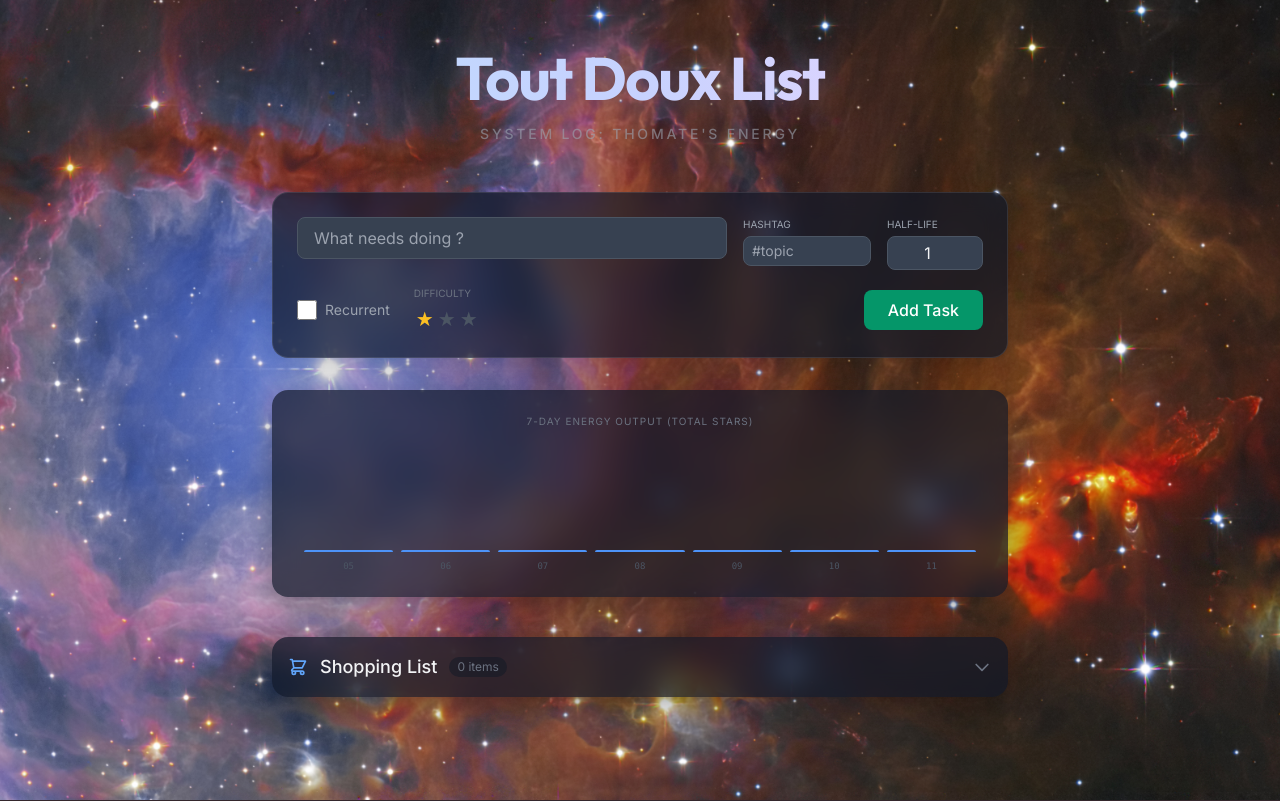
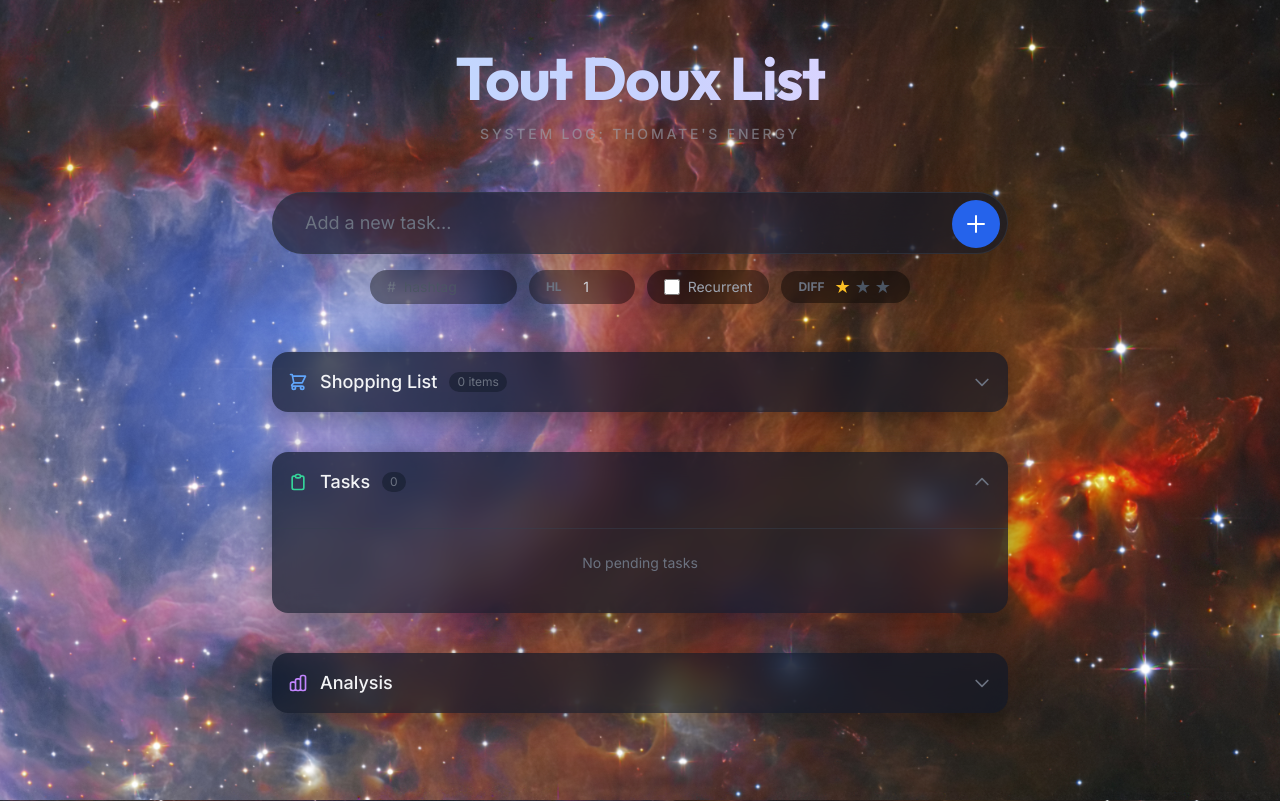
Before and after one commit to ThoHardy/HalfLife, a FastAPI app: page / in a window 1280 px wide. Run offline with FastAPI, Linux system fonts and the light colour scheme; data that the repository does not hold is empty; some libraries are stand-ins or nearby versions.

Commit message:
Frontend small revolution

```diff
--- a/crud.py
+++ b/crud.py
@@ -90,7 +90,8 @@ class TaskManagerCRUD:
             day_str = day.strftime('%Y-%m-%d')
             doc = self.db.collection('daily_stats').document(day_str).get()
             total = doc.to_dict().get('total_stars', 0) if doc.exists else 0
-            stats.append(DailyStat(date=day_str, total=total))
+            total = doc.to_dict().get('total_stars', 0) if doc.exists else 0
+            stats.append(DailyStat(date=day_str, total=total, day_name=day.strftime('%a')))
         return stats
 
     def get_shopping_items(self) -> List[ShoppingItem]:
--- a/models.py
+++ b/models.py
@@ -15,6 +15,7 @@ class Task(BaseModel):
 class DailyStat(BaseModel):
     date: str
     total: int
+    day_name: str
 
 class ShoppingItem(BaseModel):
     id: str
--- a/templates/components/graph.html
+++ b/templates/components/graph.html
@@ -1,6 +1,29 @@
 {% if stats %}
-<section class="mb-10 glass rounded-2xl p-6 border-none">
-    <h4 class="text-[10px] uppercase tracking-widest text-gray-500 mb-4 text-center">7-Day Energy Output (Total Stars)
+<section class="mb-10">
+    <details class="glass rounded-2xl overflow-hidden group border-none">
+        <summary
+            class="flex items-center justify-between p-4 cursor-pointer list-none hover:bg-gray-700/50 transition-colors">
+            <div class="flex items-center gap-3">
+                <span class="text-purple-400">
+                    <svg xmlns="http://www.w3.org/2000/svg" class="h-5 w-5" fill="none" viewBox="0 0 24 24"
+                        stroke="currentColor">
+                        <path stroke-linecap="round" stroke-linejoin="round" stroke-width="2"
+                            d="M9 19v-6a2 2 0 00-2-2H5a2 2 0 00-2 2v6a2 2 0 002 2h2a2 2 0 002-2zm0 0V9a2 2 0 012-2h2a2 2 0 012 2v10m-6 0a2 2 0 002 2h2a2 2 0 002-2m0 0V5a2 2 0 012-2h2a2 2 0 012 2v14a2 2 0 01-2 2h-2a2 2 0 01-2-2z" />
+                    </svg>
+                </span>
+                <h3 class="text-lg font-medium text-gray-100">Analysis</h3>
+            </div>
+            <span class="text-gray-500 group-open:rotate-180 transition-transform">
+                <svg xmlns="http://www.w3.org/2000/svg" class="h-5 w-5" fill="none" viewBox="0 0 24 24"
+                    stroke="currentColor">
+                    <path stroke-linecap="round" stroke-linejoin="round" stroke-width="2" d="M19 9l-7 7-7-7" />
+                </svg>
+            </span>
+        </summary>
+
+        <div class="p-6 pt-0 border-t border-gray-700/50">
+            <h4 class="text-[10px] uppercase tracking-widest text-gray-500 mb-4 text-center mt-4">7-Day Energy Output
+                (Total Stars)
             </h4>
             <div class="flex items-end justify-between h-32 gap-2 px-2">
                 {% set graph_max = 20 %}
@@ -17,9 +40,11 @@
                             </span>
                         </div>
                     </div>
-            <span class="text-[9px] text-gray-600 font-mono">{{ day.date[-2:] }}</span>
+                    <span class="text-[9px] text-gray-600 font-mono">{{ day.day_name }}</span>
                 </div>
                 {% endfor %}
             </div>
+        </div>
+    </details>
 </section>
 {% endif %}
--- a/templates/components/task_form.html
+++ b/templates/components/task_form.html
@@ -1,44 +1,62 @@
-<section class="glass rounded-2xl p-6 mb-8 shadow-2xl">
-    <form action="/tasks" method="post" class="flex flex-col gap-4">
-        <div class="flex gap-4">
-            <div class="flex-grow">
-                <input type="text" name="name" placeholder="What needs doing ?" required
-                    class="w-full bg-gray-700 border border-gray-600 rounded-lg px-4 py-2 focus:outline-none focus:border-blue-500">
+<section class="mb-12 max-w-3xl mx-auto">
+    <form action="/tasks" method="post" class="flex flex-col gap-4 relative z-10">
+        <!-- Main Search Bar -->
+        <div class="relative group transform transition-all hover:scale-[1.01]">
+            <div
+                class="absolute inset-0 bg-blue-500/20 rounded-full blur-xl opacity-0 group-hover:opacity-100 transition-opacity duration-500">
             </div>
-            <div class="w-32 flex-shrink-0">
-                <label class="text-[10px] text-gray-400 block mb-1 uppercase">hashtag</label>
-                <input type="text" name="hashtag" placeholder="#topic"
-                    class="w-full bg-gray-700 border border-gray-600 rounded-lg px-2 py-1 text-sm focus:outline-none">
+            <input type="text" name="name" placeholder="Add a new task..." required
+                class="relative w-full bg-gray-900/60 backdrop-blur-xl border border-gray-700/50 rounded-full py-4 pl-8 pr-16 text-lg shadow-2xl focus:outline-none focus:ring-1 focus:ring-blue-500/50 focus:border-blue-500/50 transition-all text-gray-100 placeholder-gray-500">
+            <button type="submit"
+                class="absolute right-2 top-2 bottom-2 bg-blue-600 hover:bg-blue-500 text-white rounded-full w-12 h-12 flex items-center justify-center transition-all hover:scale-105 hover:shadow-lg hover:shadow-blue-500/25 active:scale-95 z-10">
+                <svg xmlns="http://www.w3.org/2000/svg" class="h-6 w-6" fill="none" viewBox="0 0 24 24"
+                    stroke="currentColor">
+                    <path stroke-linecap="round" stroke-linejoin="round" stroke-width="2" d="M12 4v16m8-8H4" />
+                </svg>
+            </button>
+        </div>
+
+        <!-- Parameters Row -->
+        <div class="flex flex-wrap items-center justify-center gap-3 text-sm">
+
+            <!-- Hashtag -->
+            <div
+                class="glass-dark rounded-full px-4 py-1.5 flex items-center gap-2 hover:bg-gray-800/50 transition-colors border-transparent hover:border-gray-600 border">
+                <span class="text-gray-500">#</span>
+                <input type="text" name="hashtag" placeholder="hashtag"
+                    class="bg-transparent w-24 border-none focus:ring-0 p-0 text-sm text-gray-300 placeholder-gray-600">
             </div>
-            <div class="w-24 flex-shrink-0">
-                <label class="text-[10px] text-gray-400 block mb-1 uppercase">half-life</label>
+
+            <!-- Half-life -->
+            <div class="glass-dark rounded-full px-4 py-1.5 flex items-center gap-2 hover:bg-gray-800/50 transition-colors border-transparent hover:border-gray-600 border"
+                title="Half-life (days)">
+                <span class="text-gray-500 text-xs uppercase font-bold">HL</span>
                 <input type="number" name="half_life" step="0.5" min="0" value="1"
-                    class="w-full bg-gray-700 border border-gray-600 rounded-lg px-2 py-1 text-center focus:outline-none">
+                    class="bg-transparent w-12 border-none focus:ring-0 p-0 text-sm text-center text-gray-300">
             </div>
-        </div>
-        <div class="flex justify-between items-center">
-            <div class="flex items-center gap-6">
-                <label class="flex items-center gap-2 cursor-pointer group">
-                    <input type="checkbox" name="is_recurrent" value="true"
-                        class="form-checkbox h-5 w-5 text-blue-600 rounded border-gray-600 bg-gray-700">
-                    <span class="text-sm text-gray-400">Recurrent</span>
-                </label>
-                <div class="flex flex-col">
-                    <span class="text-[10px] text-gray-500 uppercase mb-1">Difficulty</span>
-                    <div class="flex flex-row-reverse justify-end star-rating text-xl">
-                        <input type="radio" id="star3" name="difficulty" value="3" class="hidden" /><label for="star3"
-                            class="cursor-pointer text-gray-600 px-0.5">★</label>
-                        <input type="radio" id="star2" name="difficulty" value="2" class="hidden" /><label for="star2"
-                            class="cursor-pointer text-gray-600 px-0.5">★</label>
-                        <input type="radio" id="star1" name="difficulty" value="1" class="hidden" checked /><label
-                            for="star1" class="cursor-pointer text-gray-600 px-0.5">★</label>
-                    </div>
+
+            <!-- Recurrent -->
+            <label
+                class="glass-dark rounded-full px-4 py-1.5 flex items-center gap-2 cursor-pointer hover:bg-gray-800/50 transition-colors group border-transparent hover:border-gray-600 border">
+                <input type="checkbox" name="is_recurrent" value="true"
+                    class="rounded-full w-4 h-4 text-blue-500 bg-gray-700 border-gray-600 focus:ring-offset-gray-900 focus:ring-1">
+                <span class="text-gray-400 group-hover:text-gray-300 transition-colors select-none">Recurrent</span>
+            </label>
+
+            <!-- Difficulty -->
+            <div
+                class="glass-dark rounded-full px-4 py-1.5 flex items-center gap-2 hover:bg-gray-800/50 transition-colors border-transparent hover:border-gray-600 border">
+                <span class="text-gray-500 text-xs uppercase font-bold">Diff</span>
+                <div class="flex flex-row-reverse star-rating text-lg leading-none">
+                    <input type="radio" id="star3" name="difficulty" value="3" class="hidden" /><label for="star3"
+                        class="cursor-pointer text-gray-600 px-0.5 hover:text-yellow-500 transition-colors">★</label>
+                    <input type="radio" id="star2" name="difficulty" value="2" class="hidden" /><label for="star2"
+                        class="cursor-pointer text-gray-600 px-0.5 hover:text-yellow-500 transition-colors">★</label>
+                    <input type="radio" id="star1" name="difficulty" value="1" class="hidden" checked /><label
+                        for="star1"
+                        class="cursor-pointer text-gray-600 px-0.5 hover:text-yellow-500 transition-colors">★</label>
                 </div>
             </div>
-            <button type="submit"
-                class="bg-emerald-600 hover:bg-emerald-700 text-white font-medium py-2 px-6 rounded-lg transition-transform active:scale-95">
-                Add Task
-            </button>
         </div>
     </form>
 </section>
--- a/templates/components/task_list.html
+++ b/templates/components/task_list.html
@@ -1,4 +1,27 @@
-<section class="space-y-4">
+<section class="mb-10">
+    <details class="glass rounded-2xl overflow-hidden group border-none" open>
+        <summary
+            class="flex items-center justify-between p-4 cursor-pointer list-none hover:bg-gray-700/50 transition-colors">
+            <div class="flex items-center gap-3">
+                <span class="text-emerald-400">
+                    <svg xmlns="http://www.w3.org/2000/svg" class="h-5 w-5" fill="none" viewBox="0 0 24 24"
+                        stroke="currentColor">
+                        <path stroke-linecap="round" stroke-linejoin="round" stroke-width="2"
+                            d="M9 5H7a2 2 0 00-2 2v12a2 2 0 002 2h10a2 2 0 002-2V7a2 2 0 00-2-2h-2M9 5a2 2 0 002 2h2a2 2 0 002-2M9 5a2 2 0 012-2h2a2 2 0 012 2" />
+                    </svg>
+                </span>
+                <h3 class="text-lg font-medium text-gray-100">Tasks</h3>
+                <span class="text-xs text-gray-500 bg-gray-900/50 px-2 py-0.5 rounded-full">{{ tasks|length }}</span>
+            </div>
+            <span class="text-gray-500 group-open:rotate-180 transition-transform">
+                <svg xmlns="http://www.w3.org/2000/svg" class="h-5 w-5" fill="none" viewBox="0 0 24 24"
+                    stroke="currentColor">
+                    <path stroke-linecap="round" stroke-linejoin="round" stroke-width="2" d="M19 9l-7 7-7-7" />
+                </svg>
+            </span>
+        </summary>
+
+        <div class="p-4 pt-0 space-y-4 border-t border-gray-700/50 mt-4">
             {% for task in tasks %}
             <div class="glass rounded-2xl p-5 flex items-center justify-between transition-all group relative task-card"
                 style="border-left: 4px solid hsl({{ 120 - task.priority * 1.2 | int }}, 70%, 50%);">
@@ -14,15 +37,18 @@
                         </span>
                         {% if task.hashtag %}
                         <span>•</span>
-                <span style="color: {{ get_hashtag_color(task.hashtag) }}; font-weight: 500;">{{ task.hashtag }}</span>
+                        <span style="color: {{ get_hashtag_color(task.hashtag) }}; font-weight: 500;">{{ task.hashtag
+                            }}</span>
                         {% endif %}
                     </div>
                 </div>
 
                 <div class="flex items-center gap-4 flex-shrink-0">
                     <div class="flex items-center gap-1">
-                {% if task.is_recurrent %}<span class="text-yellow-500 font-semibold text-lg">↻</span>{% endif %}
-                <div class="text-2xl font-bold" style="color: hsl({{ 120 - task.priority * 1.2 | int }}, 70%, 50%)">
+                        {% if task.is_recurrent %}<span class="text-yellow-500 font-semibold text-lg">↻</span>{% endif
+                        %}
+                        <div class="text-2xl font-bold"
+                            style="color: hsl({{ 120 - task.priority * 1.2 | int }}, 70%, 50%)">
                             {{ "%.0f"|format(task.priority) }}
                         </div>
                     </div>
@@ -31,7 +57,8 @@
                             class="bg-gray-700 hover:bg-emerald-600 text-gray-300 hover:text-white p-2 rounded-full transition-all">
                             <svg xmlns="http://www.w3.org/2000/svg" class="h-5 w-5" fill="none" viewBox="0 0 24 24"
                                 stroke="currentColor">
-                        <path stroke-linecap="round" stroke-linejoin="round" stroke-width="2" d="M5 13l4 4L19 7" />
+                                <path stroke-linecap="round" stroke-linejoin="round" stroke-width="2"
+                                    d="M5 13l4 4L19 7" />
                             </svg>
                         </button>
                     </form>
@@ -50,7 +77,8 @@
                                 <button type="button"
                                     onclick="openEditModal('{{ task.id }}', '{{ task.name|replace("'", "\\'") }}', '{{ task.half_life }}', '{{ task.difficulty }}', '{{ task.is_recurrent|lower }}', '{{ task.hashtag|replace("'", "\\'") if task.hashtag else "" }}')"
                                     class="block w-full text-left px-4 py-2 text-sm text-gray-200 hover:bg-gray-600 hover:text-blue-400">Edit</button>
-                        <form action="/tasks/{{ task.id }}/delete" method="post" onsubmit="return confirm('Delete?');">
+                                <form action="/tasks/{{ task.id }}/delete" method="post"
+                                    onsubmit="return confirm('Delete?');">
                                     <button type="submit"
                                         class="block w-full text-left px-4 py-2 text-sm text-gray-200 hover:bg-gray-600 hover:text-red-400">Delete</button>
                                 </form>
@@ -60,4 +88,9 @@
                 </div>
             </div>
             {% endfor %}
+            {% if not tasks %}
+            <p class="text-sm text-gray-500 text-center py-6">No pending tasks</p>
+            {% endif %}
+        </div>
+    </details>
 </section>
--- a/templates/index.html
+++ b/templates/index.html
@@ -2,9 +2,9 @@
 
 {% block content %}
 {% include "components/task_form.html" %}
-{% include "components/graph.html" %}
 {% include "components/shopping_list.html" %}
 {% include "components/task_list.html" %}
+{% include "components/graph.html" %}
 {% endblock %}
 
 {% block modals %}
```
Lines whose indentation alone changed are shown as unchanged.
